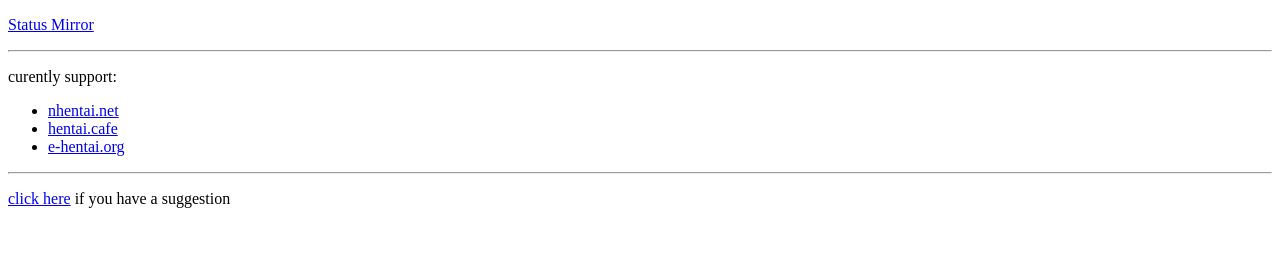
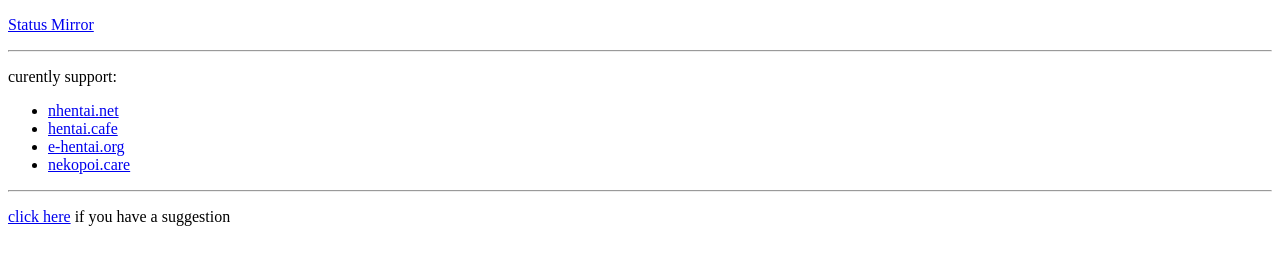
Before and after one commit to py7hon/unblock, a plain HTML site: page index.html in a window 1280 px wide. Drawn offline with Linux system fonts and the light colour scheme.

Commit message:
Add Nekopoi.care

```diff
--- a/index.html
+++ b/index.html
@@ -13,6 +13,7 @@
   <li><a href="//nhentai.unblock.my.id">nhentai.net</a></li>
   <li><a href="//hentaicafe.unblock.my.id">hentai.cafe</a></li>
   <li><a href="//e-hentai.unblock.my.id">e-hentai.org</a></li>
+  <li><a href="//nekopoi.unblock.my.id">nekopoi.care</a></li>
 </ul>
   <hr>
   <p><a href="https://github.com/py7hon/unblock/issues/new">click here</a> if you have a suggestion</p>
```
